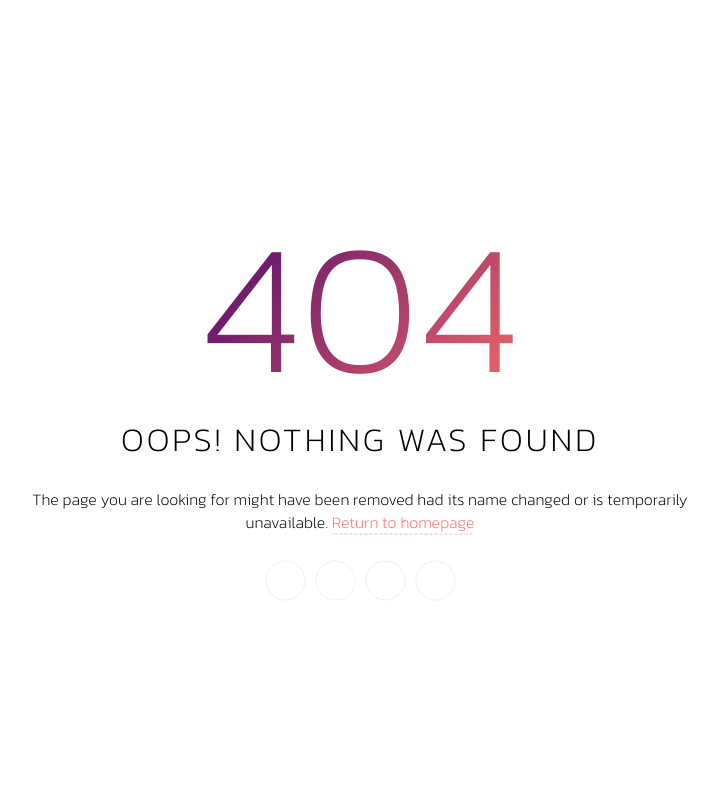
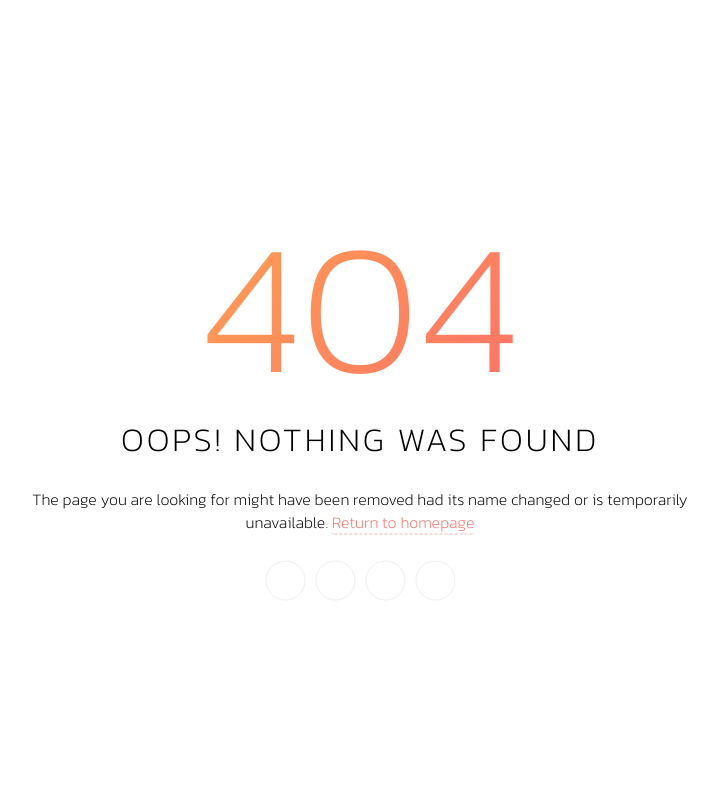
Before and after one commit to Dve4Ever/dve4ever.github.io, a PHP site: page /404.html in a window 1280 px wide. Shown: the whole page, without its empty margins (280-998 px from the left). Run offline with PHP 8.4, Linux system fonts and the light colour scheme; some web fonts are replaced.

Commit message:
Update 404-style.css

```diff
--- a/css/404-style.css
+++ b/css/404-style.css
@@ -46,8 +46,8 @@ body {
   font-size: 186px;
   font-weight: 200;
   margin: 0px;
-  background: linear-gradient(130deg, #3c006e, #ff6f68);
-  color: transparent;
+  background: linear-gradient(130deg, #ffa34f, #ff6f68);
+  color:transparent;
   -webkit-background-clip: text;
   background-clip: text;
   text-transform: uppercase;
@@ -115,3 +115,10 @@ body {
     font-size: 22px;
   }
 }
+
+.unselectable {
+  -webkit-user-select: none; /* Safari */
+  -moz-user-select: none; /* Firefox */
+  -ms-user-select: none; /* IE10+/Edge */
+  user-select: none; /* Standard */
+}
```
